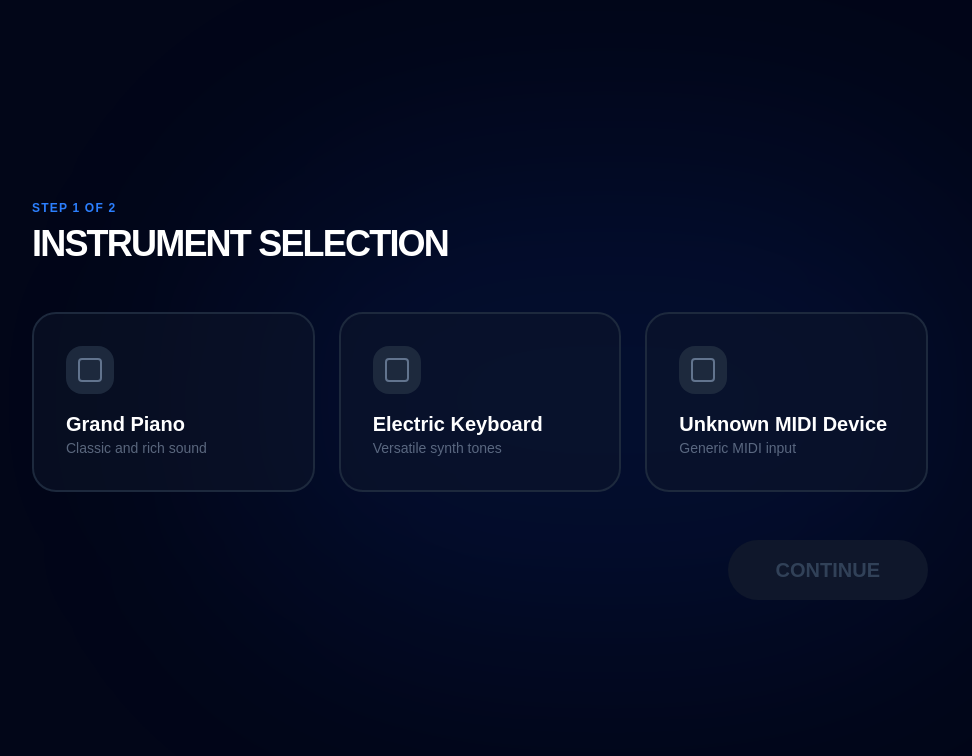
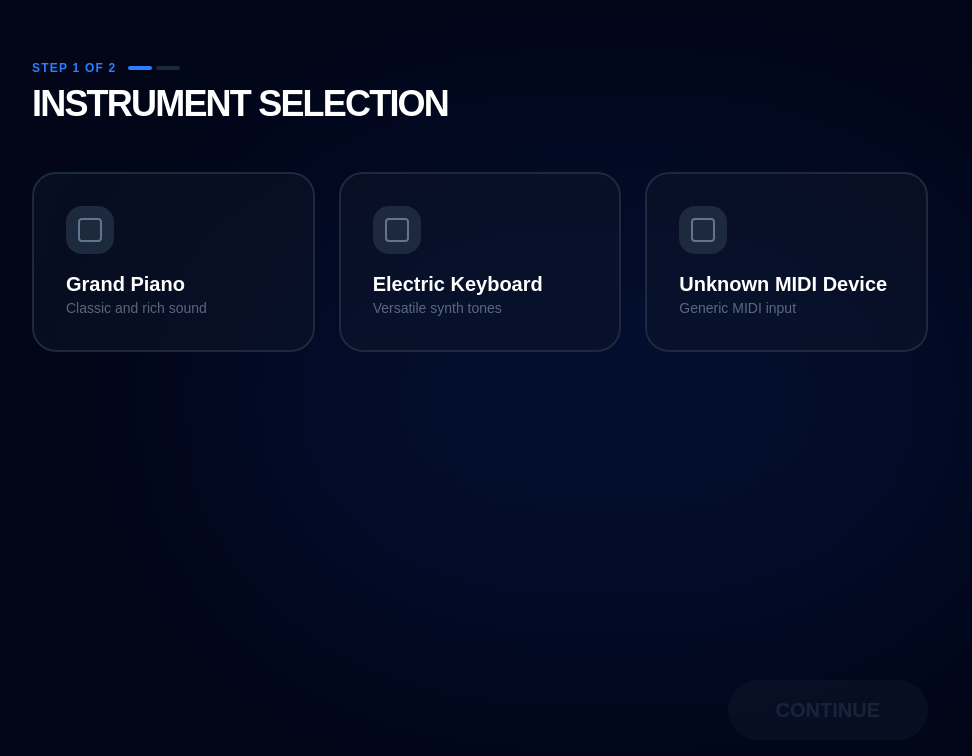
Before and after one commit to hongy20/midi-jam, a Next.js app: page /instruments in a window 1280 px wide. Shown: the top 756 px of the page, without its empty margins (160-1132 px from the left). Built offline with nearby package versions, Linux system fonts and the light colour scheme.

Commit message:
feat(ui): Implement NavigationLayout and polish selection screens

```diff
--- a/conductor/tracks/basic_navigations_20260218/plan.md
+++ b/conductor/tracks/basic_navigations_20260218/plan.md
@@ -1,25 +1,25 @@
 # Implementation Plan - Basic Navigations
 
 ## Phase 1: Preparation
-- [ ] Task: Move `src/app/page.tsx` content to `src/app/archive-player/page.tsx` (Temporary archive).
-- [ ] Task: Ensure imports in the `archive-player` page are correct.
+- [x] Task: Move `src/app/page.tsx` content to `src/app/archive-player/page.tsx` (Temporary archive). 5e8581c
+- [x] Task: Ensure imports in the `archive-player` page are correct. 5e8581c
 
 ## Phase 2: Core Skeleton & UX Components
-- [ ] Task: Create a Reusable `NavigationLayout` component with:
+- [x] Task: Create a Reusable `NavigationLayout` component with:
   - Simple breadcrumb/progress indicator.
-  - Consistent layout wrapper for game-like views.
-- [ ] Task: Create new root `src/app/page.tsx` (Welcome).
-- [ ] Task: Create `src/app/instruments/page.tsx` (Step 1/2).
-- [ ] Task: Create `src/app/tracks/page.tsx` (Step 2/2).
-- [ ] Task: Create `src/app/game/page.tsx` with:
+  - Consistent layout wrapper for game-like views. 5e8581c
+- [x] Task: Create new root `src/app/page.tsx` (Welcome). 5e8581c
+- [x] Task: Create `src/app/instruments/page.tsx` (Step 1/2). 5e8581c
+- [x] Task: Create `src/app/tracks/page.tsx` (Step 2/2). 5e8581c
+- [x] Task: Create `src/app/game/page.tsx` with:
   - 15s countdown and Pause Overlay.
-  - Keyboard focus trap logic for the overlay.
-- [ ] Task: Create `src/app/results/page.tsx` with "Play Again", "Next Song", and "Main Menu".
-- [ ] Task: Create `src/app/settings/page.tsx`.
+  - Keyboard focus trap logic for the overlay. 5e8581c
+- [x] Task: Create `src/app/results/page.tsx` with "Play Again", "Next Song", and "Main Menu". 5e8581c
+- [x] Task: Create `src/app/settings/page.tsx`. 5e8581c
 
 ## Phase 3: History & Navigation Hijacking
-- [ ] Task: Implement a custom navigation hook (`useGameNavigation`) using `router.replace`.
-- [ ] Task: Implement `popstate` trapping to map browser back/forward to in-app logic.
-- [ ] Task: Add `window.onbeforeunload` logic for reload safeguards.
-- [ ] Task: Implement "Route Guarding" for session integrity.
-- [ ] Task: Add simple CSS transition animations between screens.
+- [x] Task: Implement a custom navigation hook (`useGameNavigation`) using `router.replace`. 5e8581c
+- [-] Task: Implement `popstate` trapping to map browser back/forward to in-app logic (Skipped).
+- [-] Task: Add `window.onbeforeunload` logic for reload safeguards (Skipped).
+- [x] Task: Implement "Route Guarding" for session integrity. 5e8581c
+- [x] Task: Add simple CSS transition animations between screens. 5e8581c
--- a/src/app/globals.css
+++ b/src/app/globals.css
@@ -23,21 +23,35 @@ body {
   background: var(--background);
   color: var(--foreground);
   font-family: Arial, Helvetica, sans-serif;
+  overflow-x: hidden;
 }
+
+.no-scrollbar::-webkit-scrollbar {
+  display: none;
+}
+
+.no-scrollbar {
+  -ms-overflow-style: none;
+  scrollbar-width: none;
+}
+
 
 @keyframes countdown-pulse {
   0% {
     transform: scale(0.5);
     opacity: 0;
   }
+
   20% {
     transform: scale(1.1);
     opacity: 1;
   }
+
   80% {
     transform: scale(1);
     opacity: 1;
   }
+
   100% {
     transform: scale(1.2);
     opacity: 0;
@@ -49,17 +63,50 @@ body {
     opacity: 0;
     transform: scale(0.5) translateY(20px);
   }
+
   15% {
     opacity: 1;
     transform: scale(1.2) translateY(-10px);
   }
+
   30% {
     transform: scale(1) translateY(0);
   }
+
   100% {
     opacity: 0;
     transform: translateY(-40px);
   }
+}
+
+@keyframes fade-in {
+  from {
+    opacity: 0;
+  }
+
+  to {
+    opacity: 1;
+  }
+}
+
+@keyframes slide-up {
+  from {
+    opacity: 0;
+    transform: translateY(20px);
+  }
+
+  to {
+    opacity: 1;
+    transform: translateY(0);
+  }
+}
+
+.animate-fade-in {
+  animation: fade-in 0.5s ease-out forwards;
+}
+
+.animate-slide-up {
+  animation: slide-up 0.6s cubic-bezier(0.16, 1, 0.3, 1) forwards;
 }
 
 .animate-countdown {
--- a/src/app/instruments/page.tsx
+++ b/src/app/instruments/page.tsx
@@ -3,6 +3,8 @@
 import { useState } from "react";
 import { useSelection } from "@/context/selection-context";
 import { useGameNavigation } from "@/hooks/use-game-navigation";
+
+import { NavigationLayout } from "@/components/navigation-layout";
 
 const INSTRUMENTS = [
   { id: "piano", name: "Grand Piano", description: "Classic and rich sound" },
@@ -36,43 +38,42 @@ export default function InstrumentsPage() {
   };
 
   return (
-    <div className="fixed inset-0 bg-slate-950 flex flex-col items-center justify-center p-6">
-      {/* Background Elements */}
-      <div className="absolute inset-0 overflow-hidden pointer-events-none">
-        <div className="absolute top-[20%] right-[10%] w-[60%] h-[60%] bg-blue-600/10 rounded-full blur-[120px]" />
-      </div>
-
-      <header className="relative z-10 w-full max-w-4xl flex items-center justify-between mb-12">
-        <div className="flex flex-col">
-          <span className="text-blue-500 font-bold uppercase tracking-widest text-xs mb-2">
-            Step 1 of 2
-          </span>
-          <h1 className="text-4xl font-black text-white uppercase tracking-tighter">
-            Instrument Selection
-          </h1>
-        </div>
-      </header>
-
-      <main className="relative z-10 w-full max-w-4xl grid grid-cols-1 md:grid-cols-3 gap-6 mb-12">
+    <NavigationLayout
+      title="Instrument Selection"
+      step={1}
+      totalSteps={2}
+      accentColor="blue"
+      footer={
+        <button
+          type="button"
+          onClick={handleContinue}
+          disabled={!selected}
+          className={`px-12 py-4 rounded-full text-xl font-bold transition-all ${selected
+              ? "bg-white text-slate-950 hover:scale-105 active:scale-95 shadow-xl cursor-pointer"
+              : "bg-slate-900 text-slate-700 cursor-not-allowed opacity-50"
+            }`}
+        >
+          CONTINUE
+        </button>
+      }
+    >
+      <div className="grid grid-cols-1 md:grid-cols-3 gap-6">
         {INSTRUMENTS.map((inst) => (
           <button
             key={inst.id}
             type="button"
             onClick={() => setSelected(inst.id)}
-            className={`p-8 rounded-3xl border-2 transition-all duration-300 text-left flex flex-col gap-4 ${
-              selected === inst.id
+            className={`p-8 rounded-3xl border-2 transition-all duration-300 text-left flex flex-col gap-4 ${selected === inst.id
                 ? "bg-white border-white scale-105 shadow-[0_0_50px_rgba(255,255,255,0.2)]"
                 : "bg-slate-900/50 border-slate-800 hover:border-slate-700 text-slate-400"
-            }`}
+              }`}
           >
             <div
-              className={`w-12 h-12 rounded-2xl flex items-center justify-center ${
-                selected === inst.id
+              className={`w-12 h-12 rounded-2xl flex items-center justify-center ${selected === inst.id
                   ? "bg-slate-950 text-white"
                   : "bg-slate-800 text-slate-500"
-              }`}
+                }`}
             >
-              {/* Simple Icon Placeholder */}
               <div className="w-6 h-6 border-2 border-current rounded" />
             </div>
             <div className="flex flex-col">
@@ -87,22 +88,7 @@ export default function InstrumentsPage() {
             </div>
           </button>
         ))}
-      </main>
-
-      <footer className="relative z-10 w-full max-w-4xl flex justify-end">
-        <button
-          type="button"
-          onClick={handleContinue}
-          disabled={!selected}
-          className={`px-12 py-4 rounded-full text-xl font-bold transition-all ${
-            selected
-              ? "bg-white text-slate-950 hover:scale-105 active:scale-95 shadow-xl"
-              : "bg-slate-900 text-slate-700 cursor-not-allowed"
-          }`}
-        >
-          CONTINUE
-        </button>
-      </footer>
-    </div>
+      </div>
+    </NavigationLayout>
   );
 }
--- /dev/null
+++ b/src/components/navigation-layout.tsx
@@ -0,0 +1,113 @@
+"use client";
+
+import type { ReactNode } from "react";
+import { ArrowLeft } from "lucide-react";
+
+interface NavigationLayoutProps {
+    children: ReactNode;
+    title: string;
+    step?: number;
+    totalSteps?: number;
+    footer?: ReactNode;
+    onBack?: () => void;
+    backLabel?: string;
+    accentColor?: "blue" | "purple" | "green";
+}
+
+export function NavigationLayout({
+    children,
+    title,
+    step,
+    totalSteps,
+    footer,
+    onBack,
+    backLabel,
+    accentColor = "blue",
+}: NavigationLayoutProps) {
+    const accentClasses = {
+        blue: "text-blue-500 bg-blue-600/10",
+        purple: "text-purple-500 bg-purple-600/10",
+        green: "text-green-500 bg-green-600/10",
+    };
+
+    const borderAccentClasses = {
+        blue: "border-blue-500/20",
+        purple: "border-purple-500/20",
+        green: "border-green-500/20",
+    };
+
+    return (
+        <div className="fixed inset-0 bg-slate-950 flex flex-col items-center justify-center p-6 overflow-hidden animate-fade-in">
+            {/* Background Elements */}
+            <div className="absolute inset-0 overflow-hidden pointer-events-none">
+                <div
+                    className={`absolute ${accentColor === "blue" ? "top-[20%] right-[10%]" : "bottom-[10%] left-[10%]"
+                        } w-[60%] h-[60%] rounded-full blur-[120px] ${accentColor === "blue"
+                            ? "bg-blue-600/10"
+                            : accentColor === "purple"
+                                ? "bg-purple-600/10"
+                                : "bg-green-600/10"
+                        }`}
+                />
+            </div>
+
+            <div className="relative z-10 w-full max-w-4xl flex flex-col h-full max-h-[85vh] animate-slide-up">
+                {/* Header */}
+                <header className="flex items-center justify-between mb-8 flex-shrink-0">
+                    <div className="flex flex-col">
+                        {step && totalSteps && (
+                            <div className="flex items-center gap-3 mb-2">
+                                <span
+                                    className={`font-bold uppercase tracking-widest text-[10px] sm:text-xs ${accentClasses[accentColor].split(" ")[0]}`}
+                                >
+                                    Step {step} of {totalSteps}
+                                </span>
+                                <div className="flex gap-1">
+                                    {Array.from({ length: totalSteps }).map((_, i) => (
+                                        <div
+                                            key={i}
+                                            className={`h-1 w-6 rounded-full transition-all duration-500 ${i + 1 <= step
+                                                ? accentColor === "blue"
+                                                    ? "bg-blue-500"
+                                                    : accentColor === "purple"
+                                                        ? "bg-purple-500"
+                                                        : "bg-green-500"
+                                                : "bg-slate-800"
+                                                }`}
+                                        />
+                                    ))}
+                                </div>
+                            </div>
+                        )}
+                        <h1 className="text-3xl sm:text-4xl font-black text-white uppercase tracking-tighter">
+                            {title}
+                        </h1>
+                    </div>
+
+                    {onBack && (
+                        <button
+                            type="button"
+                            onClick={onBack}
+                            className="group flex items-center gap-2 px-4 py-2 border border-slate-800 rounded-full text-slate-400 font-bold text-[10px] sm:text-xs uppercase hover:text-white hover:border-slate-600 transition-all active:scale-95"
+                        >
+                            <ArrowLeft className="w-3 h-3 group-hover:-translate-x-1 transition-transform" />
+                            {backLabel || "Back"}
+                        </button>
+                    )}
+                </header>
+
+                {/* Content */}
+                <main className="flex-grow overflow-y-auto overflow-x-hidden no-scrollbar py-4 px-8 -mx-8">
+                    {children}
+                </main>
+
+                {/* Footer */}
+                {footer && (
+                    <footer className="mt-8 flex justify-end flex-shrink-0">
+                        {footer}
+                    </footer>
+                )}
+            </div>
+        </div>
+    );
+}
```
Also changed, not shown: src/app/tracks/page.tsx (+28 -48 lines).
